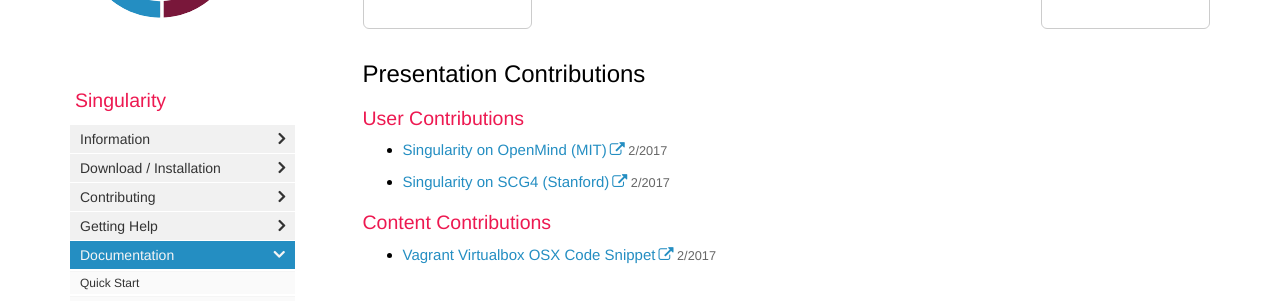
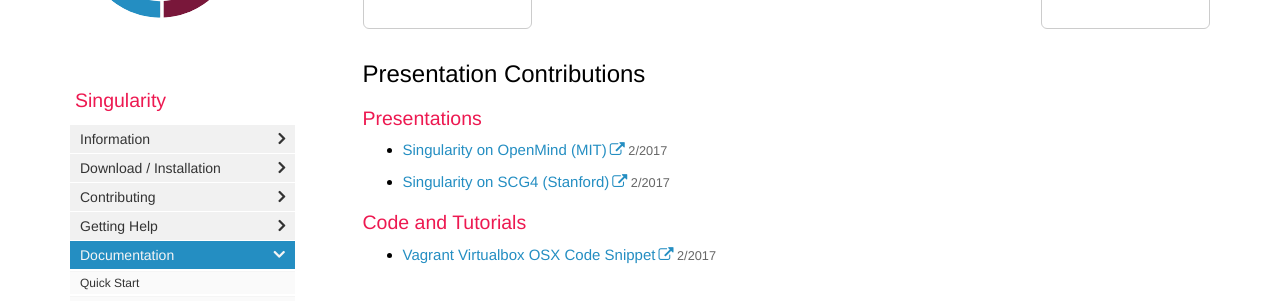
Before and after one commit to singularityware/singularityware.github.io, a Jekyll site: the page built from pages/presentations/content_contributions.html, in a window 1280 px wide. Shown: the part 232-533 px from the top of the page. Built offline with Jekyll 4.4.1, drawn with Linux system fonts in a browser that asks for light colours; nearby versions of some CDN libraries; comment, search, counter and statistics services are not loaded.

Commit message:
modified:   _data/slides.yml

```diff
--- a/_data/slides.yml
+++ b/_data/slides.yml
@@ -1,7 +1,7 @@
 user_contributions:
-- title: User Contributions
+- title: Content Contributions
   folders:
-    - title: User Contributions
+    - title: Presentations
       folderitems:
         - title: Singularity on OpenMind (MIT)
           date: 2/2017
@@ -9,7 +9,7 @@
         - title: Singularity on SCG4 (Stanford)
           date: 2/2017
           external_url: https://docs.google.com/presentation/d/1qAh0vXmmFW0MtV5qKZhruxQNknNQnGItQ25Q0A1GX8Q/pub?start=false&loop=false&delayms=3000
-    - title: Content Contributions
+    - title: Code and Tutorials
       folderitems:
         - title: Vagrant Virtualbox OSX Code Snippet
           external_url: https://gist.github.com/truatpasteurdotfr/c160ffaa4b46a47ad196220194e715f0
```
